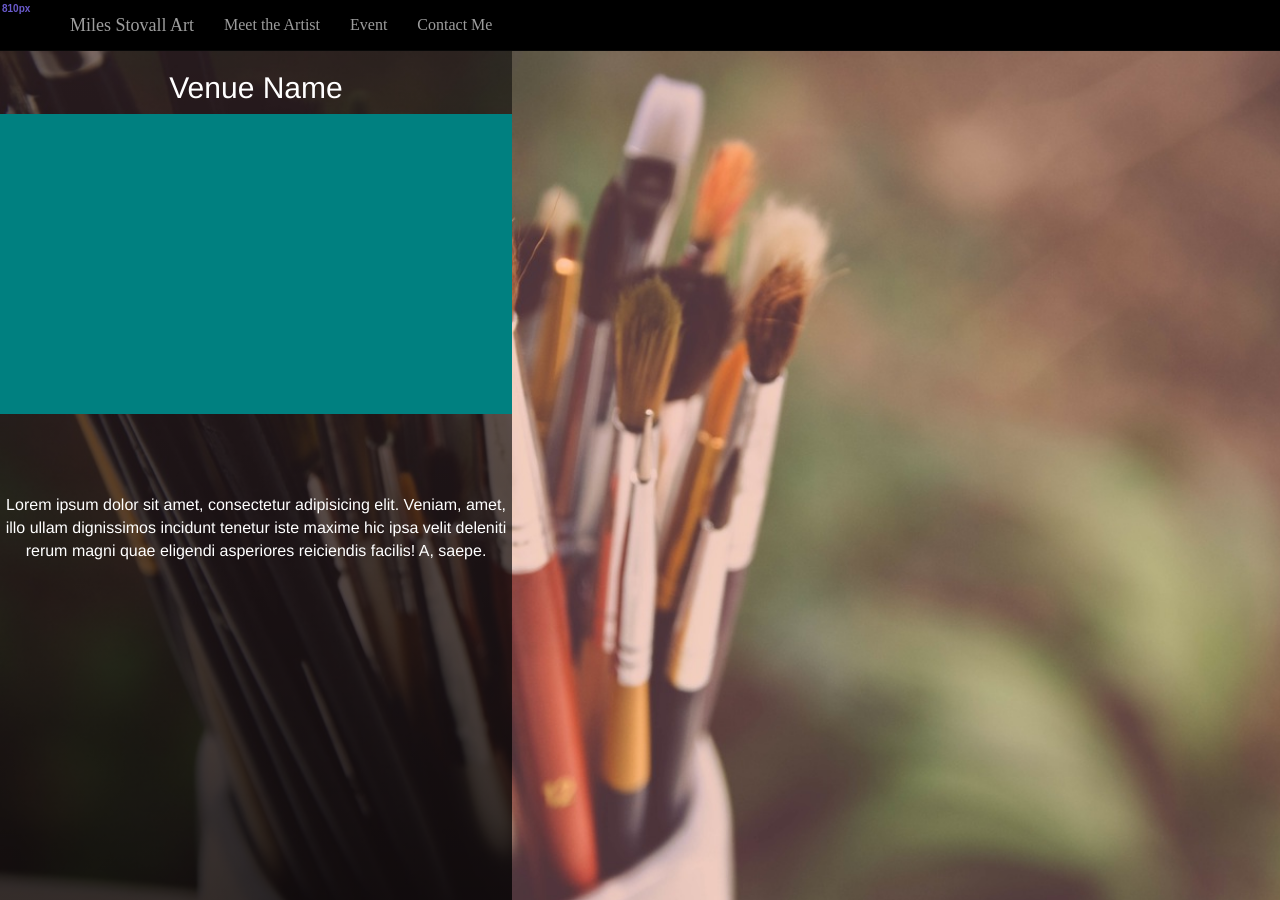
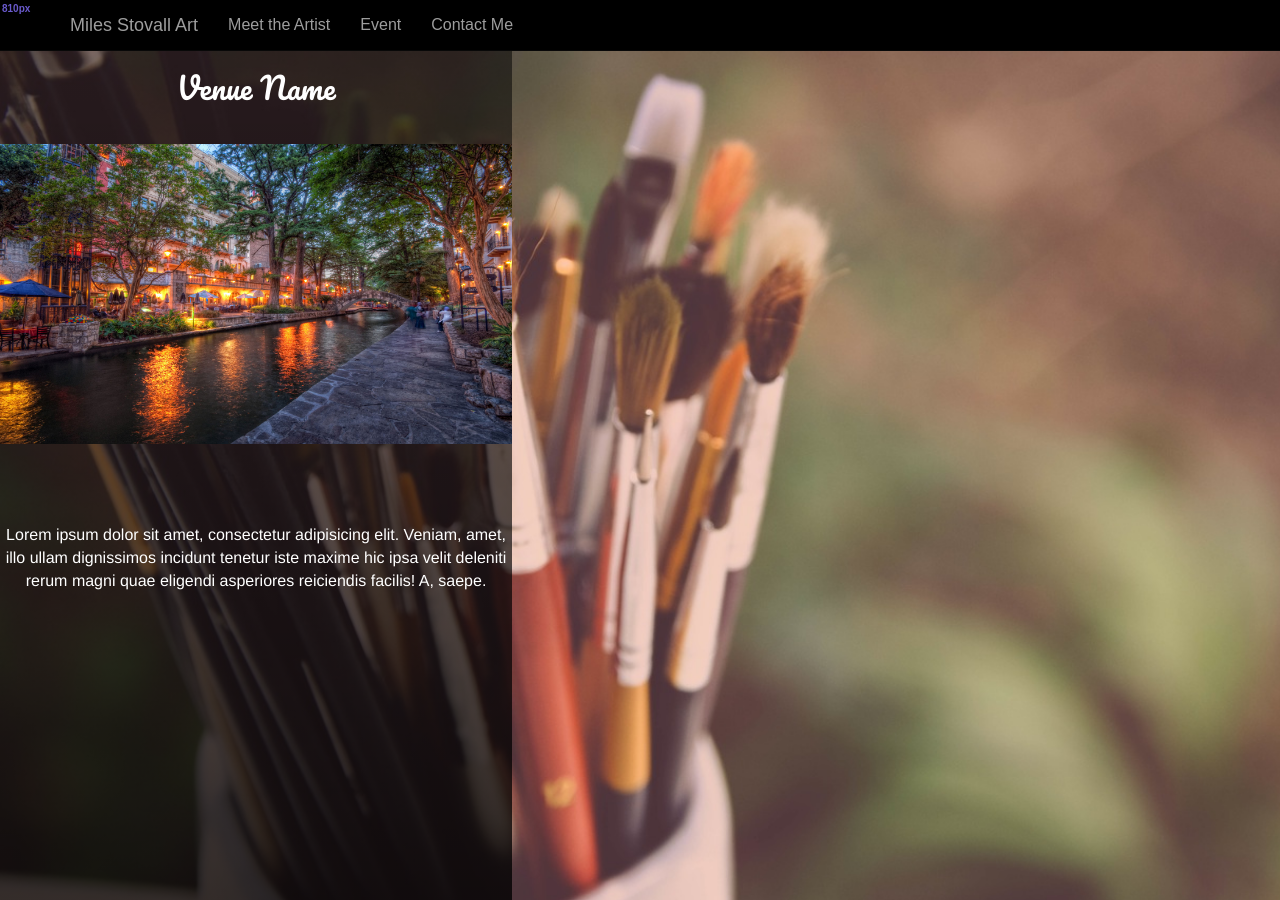
Before and after one commit to navarrorc/milesstovallart, a Jekyll site: the page built from event.html, in a window 1280 px wide and 900 px high. Built offline with Jekyll 4.4.1, drawn with Linux system fonts in a browser that asks for light colours; nearby versions of some CDN libraries.

Commit message:
Minor style changes and picture placement

```diff
--- a/_includes/header.html
+++ b/_includes/header.html
@@ -23,7 +23,7 @@
 
                     </li>
                      <li>
-                        <a href="#">Contact Me</a>
+                        <a href="contact.html">Contact Me</a>
 
                     </li>
                 </ul>
--- a/_sass/partials/_media-queries.scss
+++ b/_sass/partials/_media-queries.scss
@@ -13,6 +13,9 @@
     margin: 2px;
     font-size: 1rem;
     z-index: 9999;
+  }
+  .event_pic img{
+    display: none;
   }
 
 }
@@ -55,8 +58,12 @@
 
     width: 100%;
     height: 300px;
-    background: teal;
-    background-size: cover;
+}
+
+.event_pic img {
+  display: block;
+  width:100%;
+  height: 300px;
 
 }
 
@@ -67,6 +74,13 @@
     color: #fff;
     background:  linear-gradient(rgba(0, 0, 0,.5), rgba(0, 0, 0,.8));
 }
+.main_banner h2{
+
+  margin-bottom: 40px;
+
+}
+
+
 }
 
 @media screen and (min-width: 1400px) {
--- /dev/null
+++ b/contact.html
@@ -0,0 +1,3 @@
+---
+layout: default
+---
--- a/css/main.scss
+++ b/css/main.scss
@@ -44,7 +44,7 @@ header {
     color: #f91b10;
     font-size: 4.5rem;
     text-transform: uppercase;
-    font-family: Arial, sans-serif;
+    font-family: sans-serif;
 
 
 }
@@ -56,7 +56,7 @@ header {
     font-family: 'Great Vibes', cursive;
 }
 .description00 {
-    font-family: Arial, sans-serif;
+    font-family: sans-serif;
     font-size: 2.6rem;
     font-style: italic;
 }
@@ -67,7 +67,7 @@ header {
 
 // bootstrap overrides
 .navbar-inverse {
-    font-family: sans-sarif;
+    font-family: sans-serif;
     background: #000;
     border-color: #080808;
 }
@@ -164,7 +164,7 @@ footer{
 }
 .page2 h1 {
     text-shadow: 1px 1px 3px #f91b10;
-    margin: 0 0 0 0;
+    margin: 20px 0 0 0;
     padding: 20px 0 0 0;
     font-family: 'Pacifico', cursive;
 
@@ -173,9 +173,11 @@ footer{
     margin-top: 50px;
     background:  url({{site.github.url}}/assets/img/stovall.jpg);
     width: 100%;
-    height: 80vh;
+    height: 600px;
     background-size: cover;
     background-position: top center;
+    border-bottom: 1px solid #f91b10;
+
 }
 .about{
   width: 100%;
@@ -194,7 +196,6 @@ footer{
     height: auto;
     margin: 10px auto;
     font-size: 16pt;
-    border-bottom: 1px solid #f91b10;
 }
 .two{
     padding: 20px 0;
@@ -203,6 +204,8 @@ footer{
     width: 100%;
     height: auto;
     border-bottom: 1px solid #f91b10;
+    border-top: 1px solid #f91b10;
+
 }
 .para{
     display: flex;
@@ -256,6 +259,12 @@ footer{
     height: 100vh;
     display: flex;
     margin: 51px 0 0 0;
+}
+
+.main_banner h2{
+
+    font-family: 'Pacifico', cursive;
+
 }
 
 .event_content{
@@ -324,10 +333,16 @@ footer{
     padding: 0 30px;
 
 }
+
+.info p, .info2 p{
+
+    font-size: 12pt;
+}
+
 a.button{
     text-decoration: none;
     color: #f91b10;
-    font-size: 14pt;
+    font-size: 13pt;
     padding: 20px 0;
     transition: .3s ease-in-out;
 }
--- a/event.html
+++ b/event.html
@@ -11,7 +11,7 @@ layout: default
 
     <div class="event_pic">
 
-
+      <img src="{{site.github.url}}/assets/img/san-antonio2.jpg"></img>
 
     </div>
 
```
